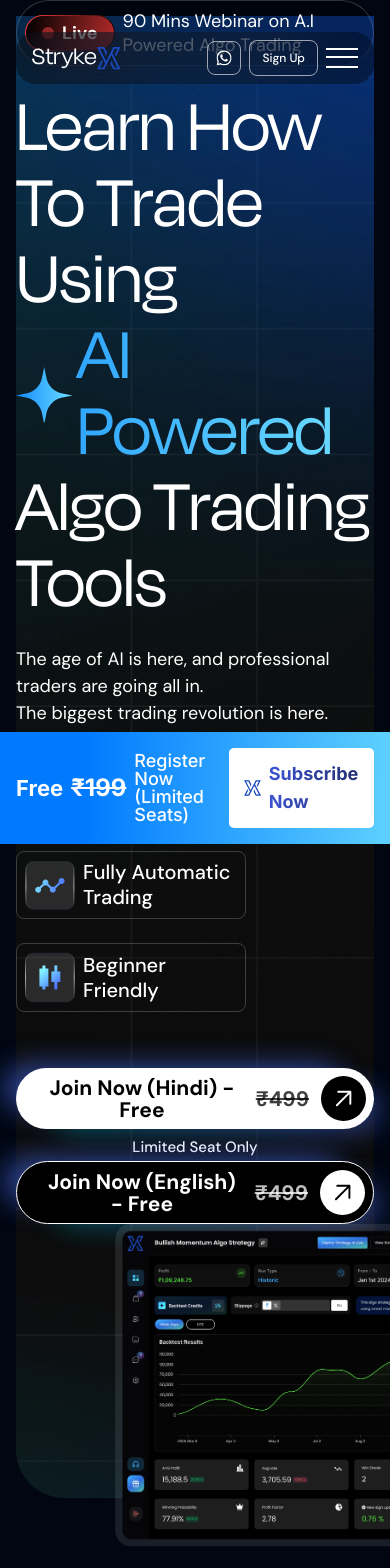
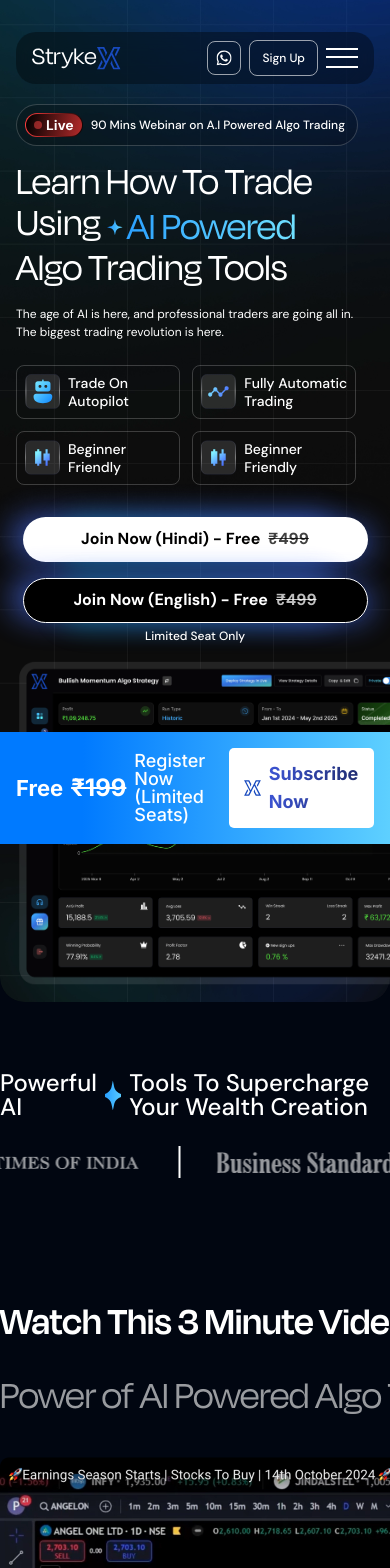
Before and after one commit to vikrantkkkk/algo-webinar, a React (Vite) app: page / in a window 390 px wide. Shown: the top 1568 px of the page. Built offline with nearby package versions, Linux system fonts and the light colour scheme; a web font is replaced by a local one.

Commit message:
hero page responsive completed

```diff
--- a/src/common/CTAButton.jsx
+++ b/src/common/CTAButton.jsx
@@ -1,12 +1,11 @@
 import React from "react";
 import { motion } from "framer-motion";
-import ArrowIcon from "../assets/svg/arrow.svg";
 import buttonarrow from "../assets/svg/buttonarrow.svg";
 import buttonarrow1 from "../assets/svg/buttonarrow1.svg";
 
 const CTAButton = () => {
   return (
-    <div className="flex flex-col md:flex-row items-start gap-8 mt-8">
+    <div className="flex flex-col md:flex-row items-center md:items-start gap-4 md:gap-8 mt-0 md:mt-8">
       {/* Hindi Button */}
       <motion.div
         className="relative"
@@ -49,7 +48,7 @@
         ></motion.div>
           <motion.button
             onClick={() => {}}
-          className="relative bg-white text-black text-[21px] leading-[22px] font-semibold rounded-full p-2 pl-6 flex items-center gap-3 transition-all"
+            className="relative bg-white text-black text-[16px] md:text-[21px] leading-[18px] md:leading-[22px] font-semibold rounded-full p-2 md:pl-6 flex items-center justify-center md:justify-start gap-2 md:gap-3 transition-all w-[345px] md:w-auto h-[45px] md:h-auto"
             whileHover={{
               scale: 1.02,
               boxShadow: "0 8px 32px rgba(76, 115, 255, 0.4)",
@@ -63,7 +62,7 @@
             Join Now (Hindi) - Free{" "}
             <span className="text-[#000000BF] line-through">₹499</span>
             <motion.div
-            className="flex items-center justify-center"
+              className="hidden md:flex items-center justify-center"
               whileHover={{ x: 4 }}
               transition={{ duration: 0.2 }}
             >
@@ -71,7 +70,7 @@
                 <img src={buttonarrow} alt="arrow" />
               </div>
             </motion.div>
-          <span className="absolute -bottom-8 left-1/2 transform -translate-x-1/2 font-medium text-[15px] leading-[28px] text-white">
+            <span className="absolute -bottom-6 md:-bottom-8 left-1/2 transform -translate-x-1/2 font-medium text-[12px] md:text-[15px] leading-[20px] md:leading-[28px] text-white hidden md:block">
               Limited Seat Only
             </span>
         </motion.button>
@@ -119,7 +118,7 @@
         ></motion.div>
           <motion.button
             onClick={() => {}}
-          className="relative bg-black border-[1px] border-[#FFFFFF] text-white text-[21px] leading-[22px] font-semibold rounded-full p-2 pl-6  flex items-center gap-3 transition-all"
+            className="relative bg-black border-[1px] border-[#FFFFFF] text-white text-[16px] md:text-[21px] leading-[18px] md:leading-[22px] font-semibold rounded-full p-2 md:pl-6 flex items-center justify-center md:justify-start gap-2 md:gap-3 transition-all w-[345px] md:w-auto h-[45px] md:h-auto"
             whileHover={{
               scale: 1.02,
               boxShadow: "0 8px 32px rgba(255, 255, 255, 0.2)",
@@ -133,7 +132,7 @@
             Join Now (English) - Free{" "}
             <span className="text-[#FFFFFFBF] line-through">₹499</span>
             <motion.div
-            className="flex items-center justify-center"
+              className="hidden md:flex items-center justify-center"
               whileHover={{ x: 4 }}
               transition={{ duration: 0.2 }}
             >
@@ -141,7 +140,7 @@
                 <img src={buttonarrow1} alt="arrow" />
               </div>
             </motion.div>
-          <span className="absolute -bottom-8 left-1/2 transform -translate-x-1/2 font-medium text-[15px] leading-[28px] text-white">
+            <span className="absolute -bottom-6 md:-bottom-8 left-1/2 transform -translate-x-1/2 font-medium text-[12px] md:text-[15px] leading-[20px] md:leading-[28px] text-white block">
               Limited Seat Only
             </span>
         </motion.button>
--- a/src/components/Hero.jsx
+++ b/src/components/Hero.jsx
@@ -2,6 +2,7 @@
 import { AnimateFromInside } from "../common/ScrollFadeIn";
 import CTAButton from "../common/CTAButton";
 import background from "../assets/webp/background.webp";
+import mobilebackground from "../assets/webp/mobilebackground.webp";
 import video from "../assets/webp/video2.webp";
 import staricon from "../assets/svg/staricon.svg";
 import autopiloticon from "../assets/svg/autopiloticon.svg";
@@ -12,10 +13,10 @@
   return (
     <section
       id="home"
-      className="relative w-full flex items-center justify-center text-white px-4 sm:px-10 md:px-20 lg:px-32 xl:px-40 md:pt-36 md:pb-20 bg-[#010611]"
+      className="relative w-full flex items-center justify-center text-white px-4 sm:px-6 md:px-20 lg:px-32 xl:px-40 pt-[104px] pb-12 md:pt-36 md:pb-20 bg-[#010611]"
     >
-      {/* Background Image */}
-      <div className="absolute inset-0 w-full h-full z-0 p-4">
+      {/* Background Image - Desktop */}
+      <div className="absolute inset-0 w-full h-full z-0 p-4 hidden md:block">
         <img
           src={background}
           alt=""
@@ -23,13 +24,22 @@
         />
       </div>
 
+      {/* Background Image - Mobile */}
+      <div className="absolute inset-0 w-full h-full z-0 md:p-2 md:hidden">
+        <img
+          src={mobilebackground}
+          alt=""
+          className="object-cover rounded-b-[24px]"
+        />
+      </div>
+
       {/* Main Content */}
       <div className="relative z-10 w-full">
-        <div className="flex flex-col lg:flex-row items-center gap-8 lg:gap-12">
+        <div className="flex flex-col lg:flex-row items-center gap-4 md:gap-8 lg:gap-12">
           {/* Left Side - Text Content */}
-          <div className="flex-[1.2] flex flex-col justify-center items-start gap-6">
+          <div className="flex-[1.3] flex flex-col justify-center items-start gap-4 md:gap-6 w-full">
             <AnimateFromInside>
-              <div className="inline-flex items-center justify-center gap-2 bg-[#00000033]/[0.2] py-2 pl-2 pr-4 rounded-full border border-[#FFFFFF30]">
+              <div className="inline-flex items-center justify-center gap-2 bg-[#00000033]/[0.2] py-2 pl-2 pr-3 md:pr-4 rounded-full border border-[#FFFFFF30]">
                 <div
                   className="p-[1px] rounded-full"
                   style={{
@@ -38,26 +48,28 @@
                   }}
                 >
                   <span
-                    className="font-bold leading-[100%] flex items-center gap-2 text-white text-[18px]  px-4 py-2 rounded-full"
+                    className="font-bold leading-[100%] flex items-center gap-1 md:gap-2 text-white text-[14px] md:text-[18px] px-2 md:px-4 py-1 md:py-2 rounded-full"
                     style={{
                       background:
                         "linear-gradient(101.35deg, #000000 1.29%, #FF3C3C 140.52%)",
                     }}
                   >
-                    <span className="h-3 w-3 rounded-full bg-[#F04141] animate-pulse inline-block"></span>
+                    <span className="h-2 w-2 md:h-3 md:w-3 rounded-full bg-[#F04141] animate-pulse inline-block"></span>
                     Live
                   </span>
                 </div>
 
-                <p className="text-[18px] leading-6 font-normal">
+                <p className="text-[12px] md:text-[18px] leading-5 md:leading-6 font-medium">
                   90 Mins Webinar on A.I Powered Algo Trading
                 </p>
               </div>
             </AnimateFromInside>
 
             <AnimateFromInside>
-                <h1 className="font-normal text-[76px] leading-[100%] text-left font-degular">
-                  Learn How To Trade <br/> Using{" "}
+              <h1 className="font-normal text-[40px] sm:text-[42px] md:text-[56px] lg:text-[66px] xl:text-[76px] md:leading-[72px] leading-[41px] text-left font-degular">
+                Learn How To Trade <br className="hidden sm:block" />{" "}
+                <span className="sm:hidden">Using </span>
+                <span className="hidden sm:inline">Using </span>
                 <span
                   className="bg-gradient-to-r from-[#007AFF] to-[#81F0FF] bg-clip-text text-transparent inline-flex items-center gap-1"
                   style={{
@@ -67,28 +79,86 @@
                     WebkitTextFillColor: "transparent",
                   }}
                 >
-                    <img src={staricon} alt={staricon} className="object-cover" />{" "}
+                  <img
+                    src={staricon}
+                    alt={staricon}
+                    className="object-cover w-4 h-4 sm:w-5 sm:h-5 md:w-6 md:h-6 lg:w-7 lg:h-7 xl:w-auto xl:h-auto"
+                  />{" "}
                   AI Powered
                 </span>{" "}
-                  <br/> Algo Trading Tools
+                <br /> Algo Trading Tools
               </h1>
             </AnimateFromInside>
 
             <AnimateFromInside>
-              <p className="font-normal text-[18px] md:text-[165%] text-[#FFFFFF] text-left">
+              <p className="font-normal text-[12px] sm:text-[18px] md:text-[20px] text-[#FFFFFF] text-left leading-[18px] md:leading-[28px]">
                 The age of AI is here, and professional traders are going all
-                in. <br/> The biggest trading revolution is here.
+                in. <br className="hidden sm:block" />{" "}
+                <span className="sm:hidden">
+                  The biggest trading revolution is here.
+                </span>
+                <span className="hidden sm:inline">
+                  The biggest trading revolution is here.
+                </span>
               </p>
             </AnimateFromInside>
 
             {/* Feature Cards */}
             <AnimateFromInside>
-              <div className="flex flex-col md:flex-row items-start gap-6 mt-2">
+              <div className="w-full mt-2">
+                {/* Mobile and Small Screens: 2x2 Grid */}
+                <div className="grid grid-cols-2 gap-3 sm:gap-4 lg:hidden">
+                  <div className="flex items-center gap-2 rounded-[8px] p-2 border-[1.3px] border-[#FFFFFF33]">
+                    <img
+                      src={autopiloticon}
+                      alt={autopiloticon}
+                      className="object-cover w-[35px] h-[35px]"
+                    />
+                    <span className="font-medium text-[14px] sm:text-[16px] leading-[18px] sm:leading-[20px]">
+                      Trade On <br /> Autopilot
+                    </span>
+                  </div>
+                  <div className="flex items-center gap-2 rounded-[8px] p-2 border-[1.3px] border-[#FFFFFF33]">
+                    <img
+                      src={autuomatictradingicon}
+                      alt={autuomatictradingicon}
+                      className="object-cover w-[35px] h-[35px]"
+                    />
+                    <span className="font-medium text-[14px] sm:text-[16px] leading-[18px] sm:leading-[20px]">
+                      Fully Automatic <br /> Trading
+                    </span>
+                  </div>
+                  <div className="flex items-center gap-2 rounded-[8px] p-2 border-[1.3px] border-[#FFFFFF33]">
+                    <img
+                      src={begineerfriendly}
+                      alt={begineerfriendly}
+                      className="object-cover w-[35px] h-[35px]"
+                    />
+                    <span className="font-medium text-[14px] sm:text-[16px] leading-[18px] sm:leading-[20px]">
+                      Beginner <br />
+                      Friendly
+                    </span>
+                  </div>
+                  <div className="flex items-center gap-2 rounded-[8px] p-2 border-[1.3px] border-[#FFFFFF33]">
+                    <img
+                      src={begineerfriendly}
+                      alt={begineerfriendly}
+                      className="object-cover w-[35px] h-[35px]"
+                    />
+                    <span className="font-medium text-[14px] sm:text-[16px] leading-[18px] sm:leading-[20px]">
+                      Beginner <br />
+                      Friendly
+                    </span>
+                  </div>
+                </div>
+
+                {/* Large Screens: Horizontal Row */}
+                <div className="hidden lg:flex items-start gap-6 mt-2">
                   <div className="flex items-center gap-2 rounded-[8px] p-2 border-[1.3px] border-[#FFFFFF33] w-[230px]">
                     <img
                       src={autopiloticon}
                       alt={autopiloticon}
-                    className="object-cover"
+                      className="object-cover w-12 h-12"
                     />
                     <span className="font-medium text-[20px] leading-[25px]">
                       Trade On <br /> Autopilot
@@ -98,7 +168,7 @@
                     <img
                       src={autuomatictradingicon}
                       alt={autuomatictradingicon}
-                    className="object-cover"
+                      className="object-cover w-12 h-12"
                     />
                     <span className="font-medium text-[20px] leading-[25px]">
                       Fully Automatic <br /> Trading
@@ -108,7 +178,7 @@
                     <img
                       src={begineerfriendly}
                       alt={begineerfriendly}
-                    className="object-cover"
+                      className="object-cover w-12 h-12"
                     />
                     <span className="font-medium text-[20px] leading-[25px]">
                       Beginner <br />
@@ -116,20 +186,28 @@
                     </span>
                   </div>
                 </div>
+              </div>
             </AnimateFromInside>
             <AnimateFromInside>
+              <div className="md:block hidden">
                 <CTAButton />
+              </div>
             </AnimateFromInside>
           </div>
+          <AnimateFromInside>
+            <div className="md:hidden block">
+              <CTAButton />
+            </div>
+          </AnimateFromInside>
 
           {/* Right Side - Video Image */}
-          <div className="flex-1 flex justify-center lg:justify-end">
+          <div className="flex-1 flex justify-center lg:justify-end w-full md:mt-6 mt-[55px]">
             <AnimateFromInside>
-              <div className="relative -right-36 w-full">
+              <div className="relative w-full max-w-[400px] lg:max-w-none -right-12 lg:-right-36 lg:w-full">
                 <img
                   src={video}
                   alt="Video preview"
-                  className="object-cover scale-125 transform"
+                  className="object-cover w-full h-auto scale-125 transform"
                 />
               </div>
             </AnimateFromInside>
```
Also changed, not shown: src/assets/webp/mobilebackground.webp (added). Lines whose indentation alone changed are shown as unchanged.
